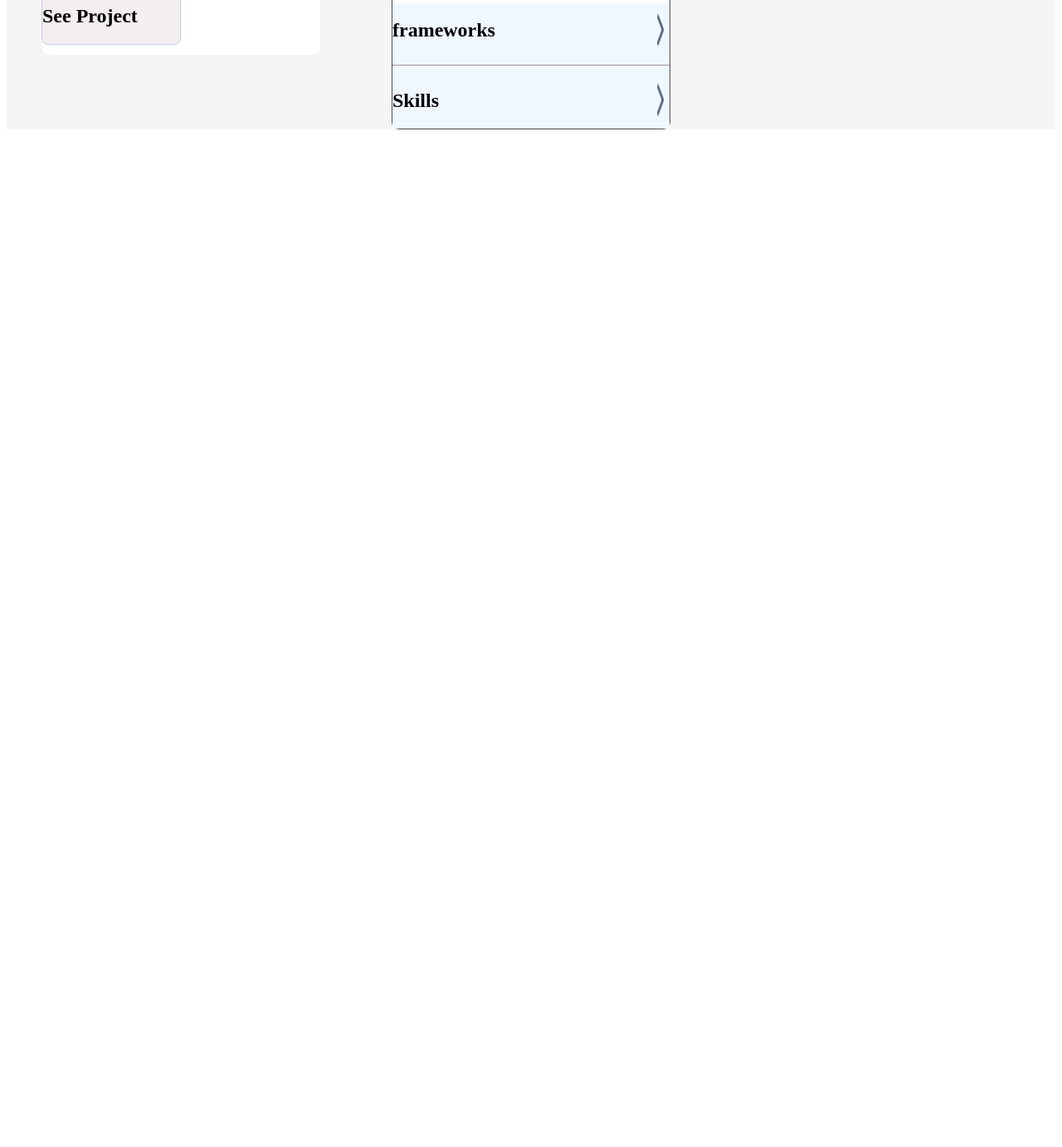
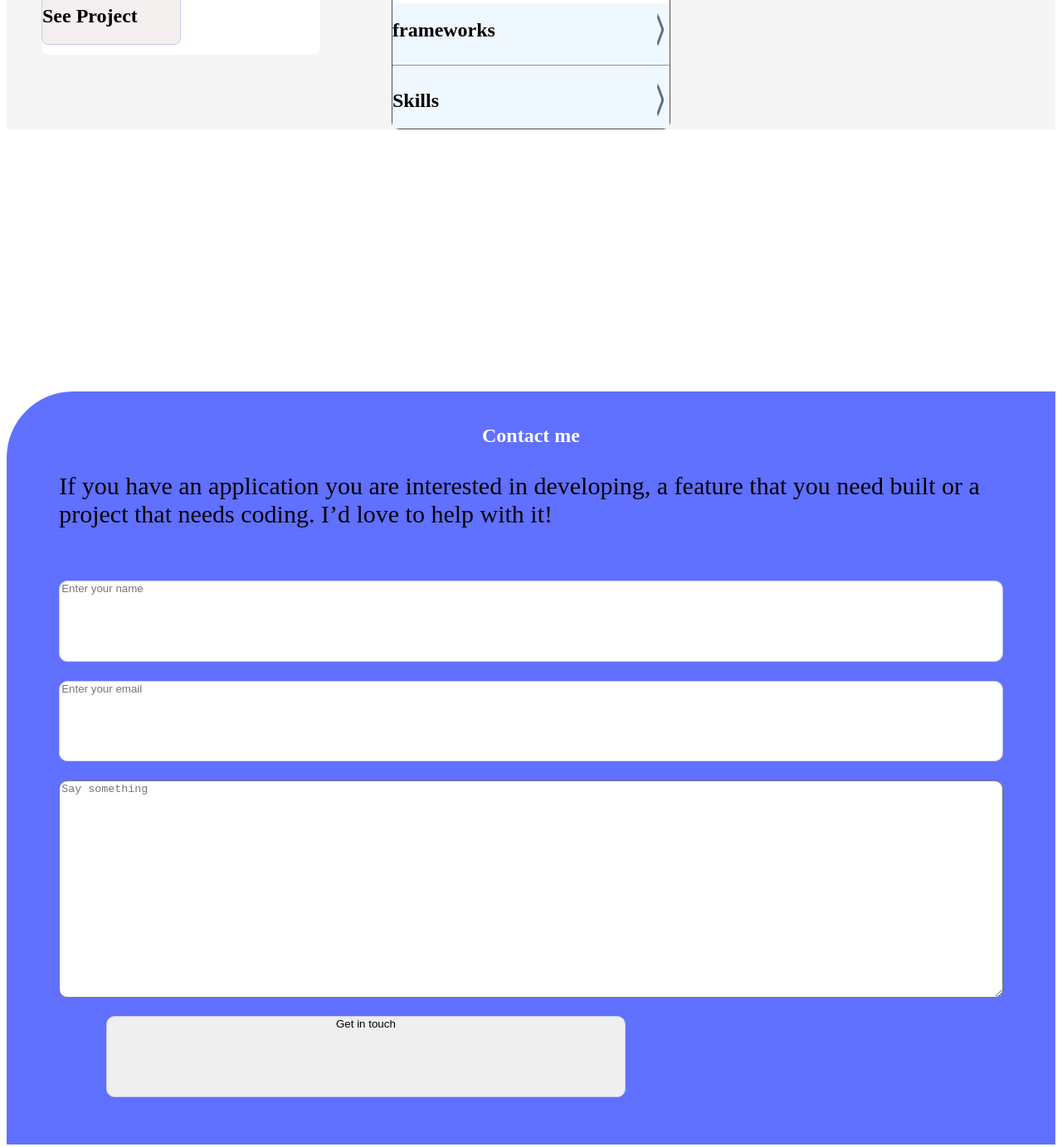
Before and after one commit to Abdlkerimshemsu/First_project_OnWeb, a website: page web.html in a window 1280 px wide. Shown: the part 1828-3211 px from the top of the page at 83% size. Before the commit the page ends 2014 px from the top, so only its background shows below. Drawn offline with Linux system fonts and the light colour scheme.

Commit message:
Added contact page

```diff
--- a/web.html
+++ b/web.html
@@ -355,6 +355,27 @@
                 </div>
             </div>
         </div>
+        <!--contact -->
+        <div class="contact">
+            <div class="head">
+                <h1>Contact me</h1>
+            </div>
+            <div class="paragraph">
+                <p>If you have an application you are interested in developing, a feature that you need built or a
+                    project that needs
+                    coding.
+                    I’d love to help with it!</p>
+            </div>
+            <form action="https://api.web3forms.com/submit" class="nea" method="POST">
+                <input type="hidden" name="access_key" value="5e004b7a-5677-4cf6-82a8-a0ddd64f3a84">
+                <!-- Add the name attribute to your input elements -->
+                <input type="text" name="user_name" class="nme" placeholder="Enter your name" required>
+                <input type="email" name="user_email" class="ema" placeholder="Enter your email" required>
+                <textarea name="user_message" class="area" placeholder="Say something" required></textarea>
+                <button type="submit" class="btn">Get in touch</button>
+            </form>
+
+        </div>
     </section>
 
 </body>
```
